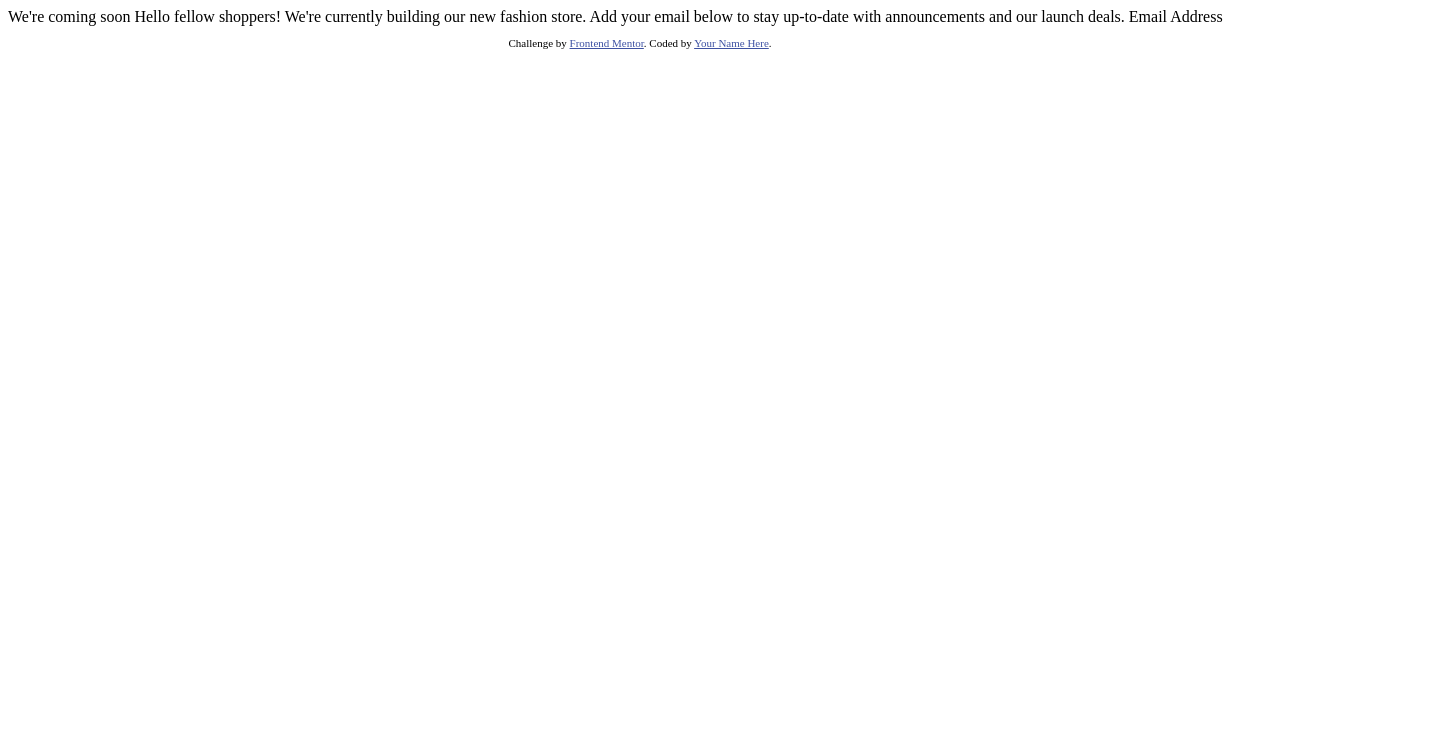
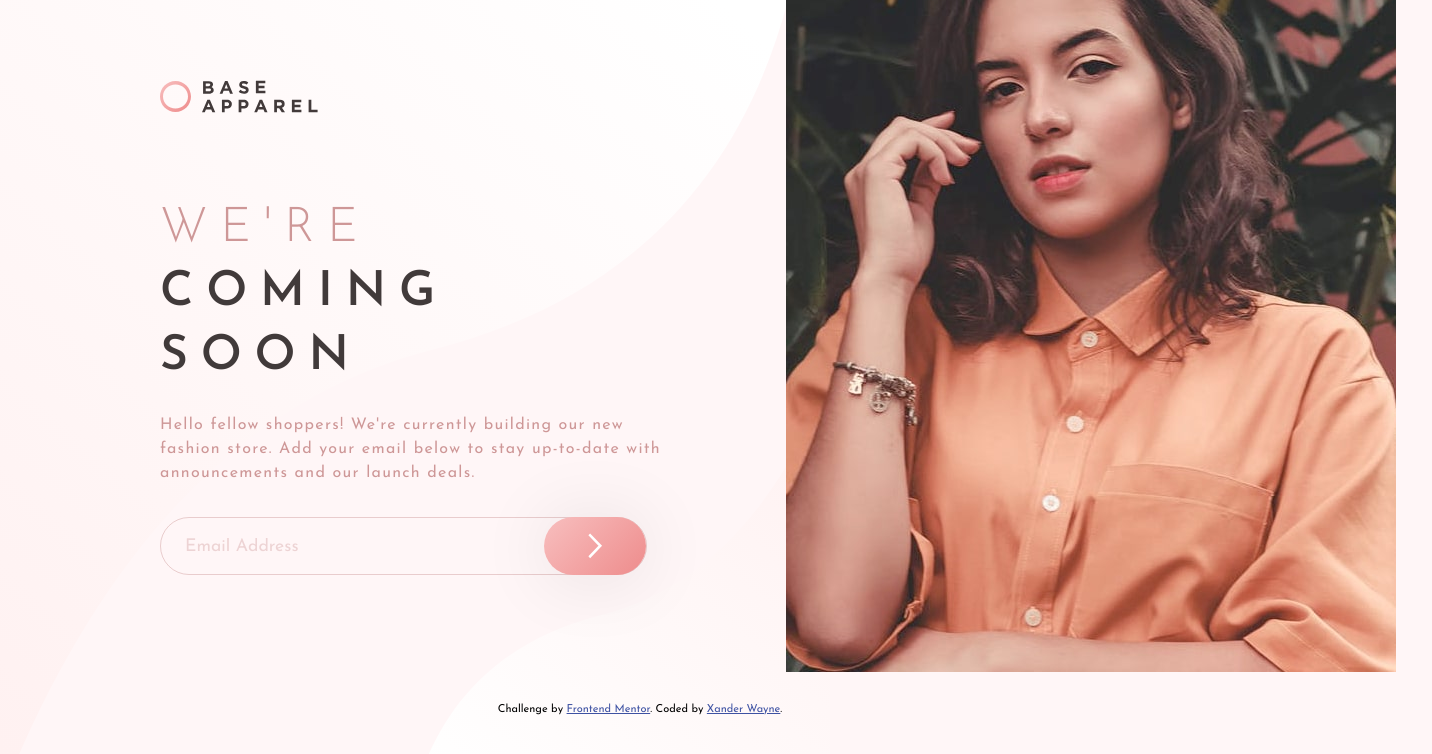
Before and after one commit to XNWayne/base-apparel-coming-soon, a plain HTML site: page index.html in a window 1280 px wide. Shown: the whole page, 1432 px wide, since content can reach past the window. Drawn offline with Linux system fonts and the light colour scheme.

Commit message:
first commit

```diff
--- a/index.html
+++ b/index.html
@@ -4,29 +4,46 @@
   <meta charset="UTF-8">
   <meta name="viewport" content="width=device-width, initial-scale=1.0"> <!-- displays site properly based on user's device -->
 
-  <link rel="icon" type="image/png" sizes="32x32" href="./images/favicon-32x32.png">
+  <link rel="icon" type="image/png" sizes="32x32" href="./assets/images/favicon-32x32.png">
 
   <title>Frontend Mentor | Base Apparel coming soon page</title>
 
-  <!-- Feel free to remove these styles or customise in your own stylesheet 👍 -->
-  <style>
-    .attribution { font-size: 11px; text-align: center; }
-    .attribution a { color: hsl(228, 45%, 44%); }
-  </style>
+  <script src="script.js" defer></script>
+  <link rel="stylesheet" href="style.css">
 </head>
 <body>
+<header>
+  <img src="./assets/images/logo.svg" alt="logo">
+</header>
 
-  We're coming soon
+<main>
+  <section id="image">
+    <img src="./assets/images/hero-mobile.jpg" alt="hero-mobile" id="hero-mobile">
+    <img src="./assets/images/hero-desktop.jpg" alt="hero-desktop" id="hero-desktop">
+  </section>
 
-  Hello fellow shoppers! We're currently building our new fashion store.
-  Add your email below to stay up-to-date with announcements and our launch deals.
+  <section id="text">
+    <nav>
+    <img src="./assets/images/logo.svg" alt="logo">
+    </nav>
+    <h1><span>we're</span><br> coming<br>soon</h1>
+    <p>
+      Hello fellow shoppers! We're currently building our new fashion store.
+      Add your email below to stay up-to-date with announcements and our launch deals.</p>
 
-  Email Address
+      <div id="input">
+        <input type="email" name="useremail" id="user-email" placeholder="Email Address">
+        <img src="./assets/images/icon-error.svg" alt="icon-error" class="error">
+        <button><img src="./assets/images/icon-arrow.svg" alt=""></button>
+      </div>
+      <span id="invalid-email">Please provide a valid email</span>
+  </section>
+</main>
 
   <footer>
     <p class="attribution">
       Challenge by <a href="https://www.frontendmentor.io?ref=challenge" target="_blank">Frontend Mentor</a>.
-      Coded by <a href="#">Your Name Here</a>.
+      Coded by <a href="#">Xander Wayne</a>.
     </p>
   </footer>
 </body>
--- /dev/null
+++ b/script.js
@@ -0,0 +1 @@
+const inputEl = document.getElementById('user-email')
--- /dev/null
+++ b/style.css
@@ -0,0 +1,230 @@
+@import url("https://fonts.googleapis.com/css2?family=Josefin+Sans:wght@300;400;600&display=swap");
+
+:root {
+  --pr-desaturatedred: hsl(0, 36%, 70%);
+  --pr-softred: hsl(0, 93%, 68%);
+
+  --ntl-darkred: hsl(0, 6%, 24%);
+
+  --lgt-main: linear-gradient(135deg, hsl(0, 0%, 100%), hsl(0, 100%, 98%));
+  --lgt-sec: linear-gradient(135deg, hsl(0, 80%, 86%), hsl(0, 74%, 74%));
+}
+
+* {
+  margin: 0;
+  padding: 0;
+  font-family: "Josefin Sans", sans-serif;
+}
+
+body {
+  font-size: 1rem;
+  overflow-x: hidden;
+  background-color: #fff6f7;
+  text-align: center;
+  /* background-image: url(./assets/images/bg-pattern-desktop.svg); */
+  /* background-repeat: no-repeat; */
+  /* background-attachment: fixed; */
+  /* background-position: center center; */
+  /* background-size: cover; */
+  /* background-attachment: scroll; */
+}
+
+nav {
+  display: none;
+}
+
+@media (min-width: 780px) {
+  header {
+    display: none;
+  }
+  nav {
+    position: relative;
+    top: -2.5rem;
+    display: block;
+    width: max-content;
+  }
+
+  body {
+    background-image: url(./assets/images/bg-pattern-desktop.svg);
+    background-repeat: no-repeat;
+    text-align: left;
+    overflow: hidden;
+  }
+
+  main {
+    height: fit-content;
+    width: 100%;
+    display: flex;
+    flex-direction: row-reverse;
+    justify-content: space-between;
+    gap: 5rem;
+  }
+
+  #hero-mobile {
+    display: none;
+  }
+
+  #image {
+    width: 100%;
+    height: 42rem;
+    background-image: url(./assets/images/hero-desktop.jpg);
+    background-repeat: no-repeat;
+    background-position: center center;
+    margin-right: -9.5rem;
+  }
+
+  #text {
+    width: 60rem;
+    margin: 0 0 0 10rem;
+  }
+
+  #text h1 {
+      line-height: 4rem;
+  }
+
+  #input {
+      height: 3.5rem;
+      width: 95%;
+      margin-top: 2rem;
+  }
+
+  #input button {
+      width: 9rem;
+  }
+
+  nav {
+      margin: 2.5rem 0;
+  }
+}
+
+@media (max-width: 780px) {
+  #text p {
+    padding: 0 2rem;
+  }
+
+  #input {
+    margin: 2.5rem auto 0.5rem auto;
+    width: 85%;
+    height: 3.5rem;
+  }
+
+  #input button {
+    width: 7rem;
+  }
+}
+
+header {
+  width: max-content;
+  padding: 2.5rem;
+}
+
+#image {
+  width: 100%;
+}
+
+#hero-mobile {
+  width: 100%;
+}
+
+#hero-desktop {
+  display: none;
+}
+
+#text {
+  margin-top: 5rem;
+}
+
+#text h1 {
+  text-transform: uppercase;
+  font-weight: 600;
+  font-size: 3rem;
+  color: var(--ntl-darkred);
+  letter-spacing: 0.8rem;
+}
+
+#text h1 span {
+  font-weight: 300;
+  color: var(--pr-desaturatedred);
+}
+
+#text p {
+  color: var(--pr-desaturatedred);
+  letter-spacing: 0.08rem;
+  line-height: 1.5rem;
+  margin-top: 1.5rem;
+  /* padding: 0 2rem; */
+  /* width: 736.42px;
+  margin-inline: auto; */
+}
+
+#input {
+  border: 1px solid hsla(0, 36%, 70%, 0.438);
+  border-radius: 50px;
+  display: flex;
+  align-items: center;
+  justify-content: space-between;
+}
+
+#input input {
+  border: none;
+  outline: none;
+  width: 100%;
+  height: 3.5rem;
+  padding: 1rem 1rem 1rem 1.5rem;
+  background: transparent;
+  font-size: 1.1rem;
+  color: var(--ntl-darkred);
+}
+
+#input input::placeholder {
+  color: hsla(0, 36%, 70%, 0.37);
+  font-size: 1.1rem;
+}
+
+#input button {
+  cursor: pointer;
+  background: var(--lgt-sec);
+  border: none;
+  border-radius: 50px;
+  height: 3.6rem;
+  /*   */
+  display: flex;
+  justify-content: center;
+  align-items: center;
+  box-shadow: 0px 3px 73px 0px rgba(0, 0, 0, 0.1);
+  -webkit-box-shadow: 0px 3px 73px 0px rgba(0, 0, 0, 0.1);
+  -moz-box-shadow: 0px 3px 73px 0px rgba(0, 0, 0, 0.1);
+  transition-duration: 800ms;
+}
+
+#input button:hover {
+  background-color: var(--pr-desaturatedred);
+  box-shadow: 0px 3px 29px 0px rgba(0, 0, 0, 0.59);
+  -webkit-box-shadow: 0px 3px 29px 0px rgba(0, 0, 0, 0.59);
+  -moz-box-shadow: 0px 3px 29px 0px rgba(0, 0, 0, 0.59);
+}
+
+#input button img {
+  height: 1.6rem;
+}
+
+.error {
+  display: none;
+}
+
+#invalid-email {
+  color: var(--pr-softred);
+  font-size: 0.8rem;
+  margin-left: 3.5rem;
+  display: none;
+}
+
+/* =====Attribution======= */
+.attribution {
+  font-size: 11px;
+  text-align: center;
+  margin: 2rem;
+}
+.attribution a {
+  color: hsl(228, 45%, 44%);
+}
```
Also changed, not shown: assets/design/active-states.jpg (renamed from design/active-states.jpg), assets/design/desktop-design.jpg (renamed from design/desktop-design.jpg), assets/design/desktop-preview.jpg (renamed from design/desktop-preview.jpg), assets/design/mobile-design.jpg (renamed from design/mobile-design.jpg), assets/images/bg-pattern-desktop.svg (renamed from images/bg-pattern-desktop.svg), assets/images/favicon-32x32.png (renamed from images/favicon-32x32.png), assets/images/hero-desktop.jpg (renamed from images/hero-desktop.jpg), assets/images/hero-mobile.jpg (renamed from images/hero-mobile.jpg), assets/images/icon-arrow.svg (renamed from images/icon-arrow.svg), assets/images/icon-error.svg (renamed from images/icon-error.svg), assets/images/logo.svg (renamed from images/logo.svg).
